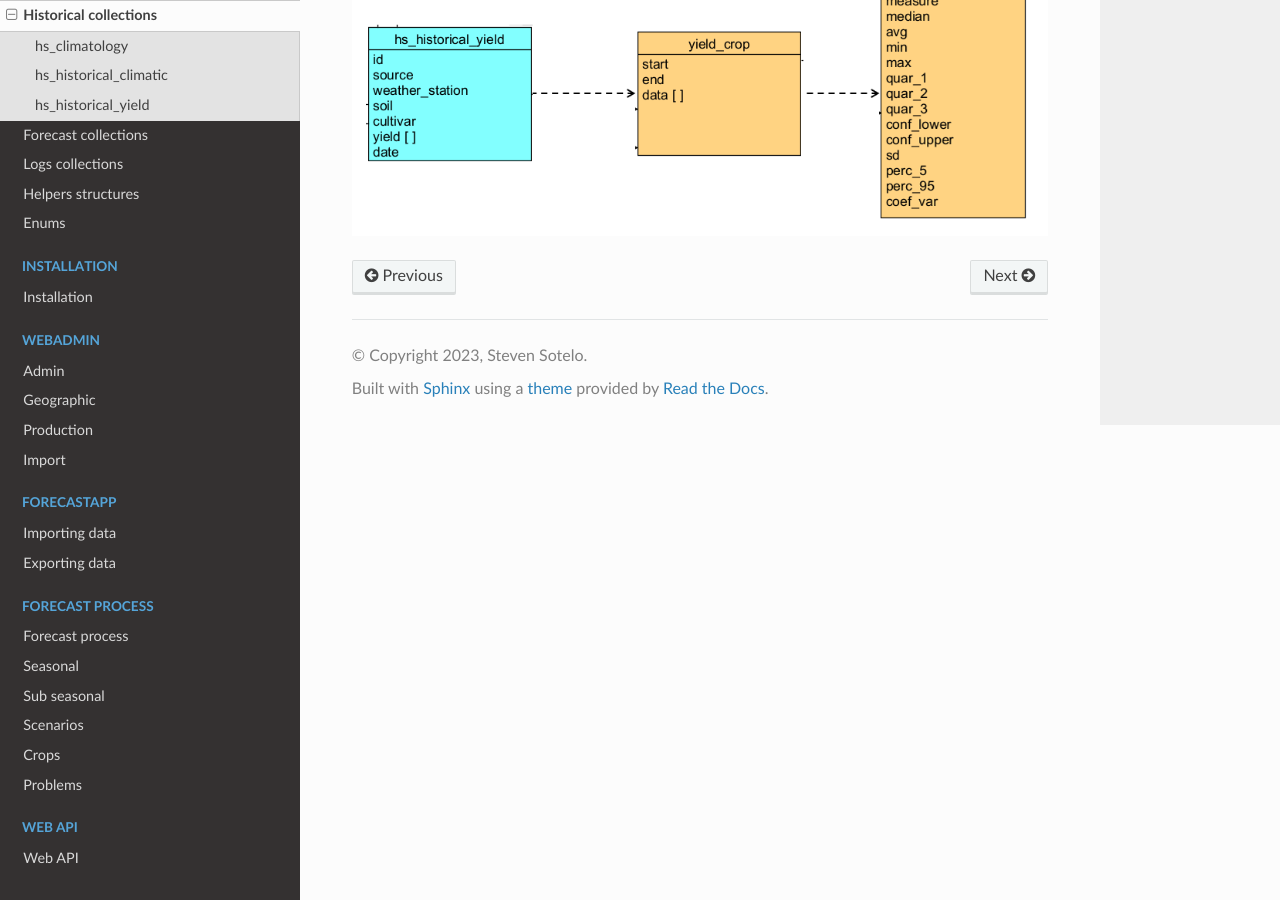
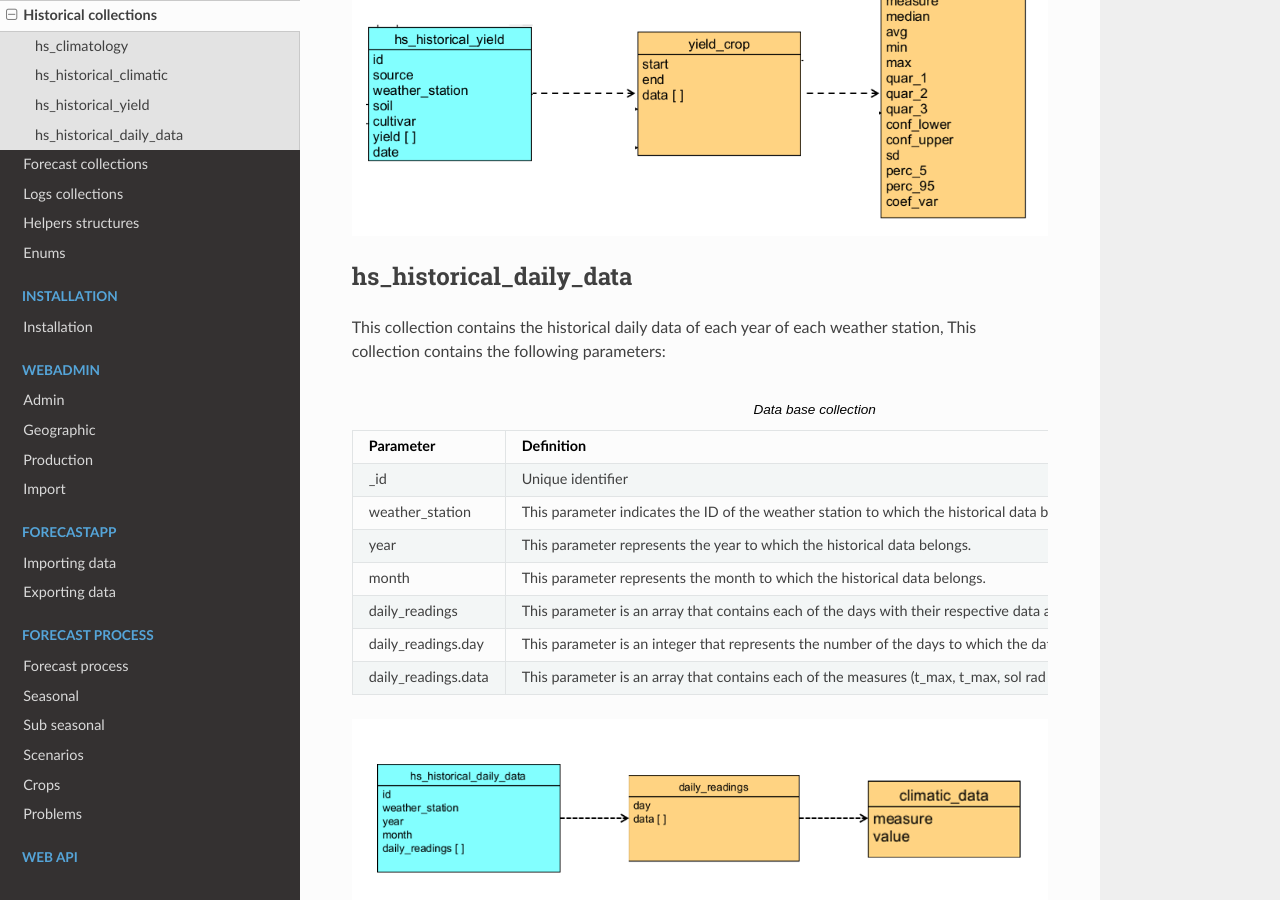
Before and after one commit to stevensotelo/aclimate_docs, a Sphinx documentation site: the page built from docs/source/03-database-historical.rst, in a window 1280 px wide and 900 px high, scrolled down 1966 px. Built offline with Sphinx 7.4.7 and the Read the Docs theme 2.0.0, drawn with Linux system fonts in a browser that asks for light colours.

Commit message:
daily data entity

```diff
--- a/docs/source/03-database-historical.rst
+++ b/docs/source/03-database-historical.rst
@@ -122,3 +122,47 @@ This collection contains the historical data of the yield data, This collection
 .. image:: /_static/img/03-database-historical/hs_historical_yield_model.*
     :alt: Model of the table hs_historical_yield
     :class: device-screen-vertical side-by-side
+
+
+
+
+hs_historical_daily_data
+========================
+
+This collection contains the historical daily data of each year of each weather station, This collection contains the following parameters:
+
+.. list-table:: Data base collection
+  :widths: 25 25 25
+  :header-rows: 1
+
+  * - Parameter
+    - Definition
+    - Type
+
+  * - _id
+    - Unique identifier
+    - ObjectId
+  * - weather_station
+    - This parameter indicates the ID of the weather station to which the historical data belongs.
+    - ObjectId
+  * - year
+    - This parameter represents the year to which the historical data belongs.
+    - Integer
+  * - month
+    - This parameter represents the month to which the historical data belongs.
+    - Integer
+  * - daily_readings
+    - This parameter is an array that contains each of the days with their respective data and climatic variables.
+    - Array
+  * - daily_readings.day
+    - This parameter is an integer that represents the number of the days to which the data belongs.
+    - Integer
+  * - daily_readings.data
+    - This parameter is an array that contains each of the measures (t_max, t_max, sol rad and prec) and its value.
+    - Array
+
+
+
+.. image:: /_static/img/03-database-historical/hs_historical_daily_data_model.*
+    :alt: Model of the table hs_historical_daily_data
+    :class: device-screen-vertical side-by-side
```
Also changed, not shown: docs/source/03-database-helper.rst (+28 -0 lines), docs/source/_static/img/03-database-helper/daily_readings_model.png (added), docs/source/_static/img/03-database-historical/hs_historical_daily_data_model.png (added), docs/source/_static/img/03-database/principal_model.png, 1 other file.
